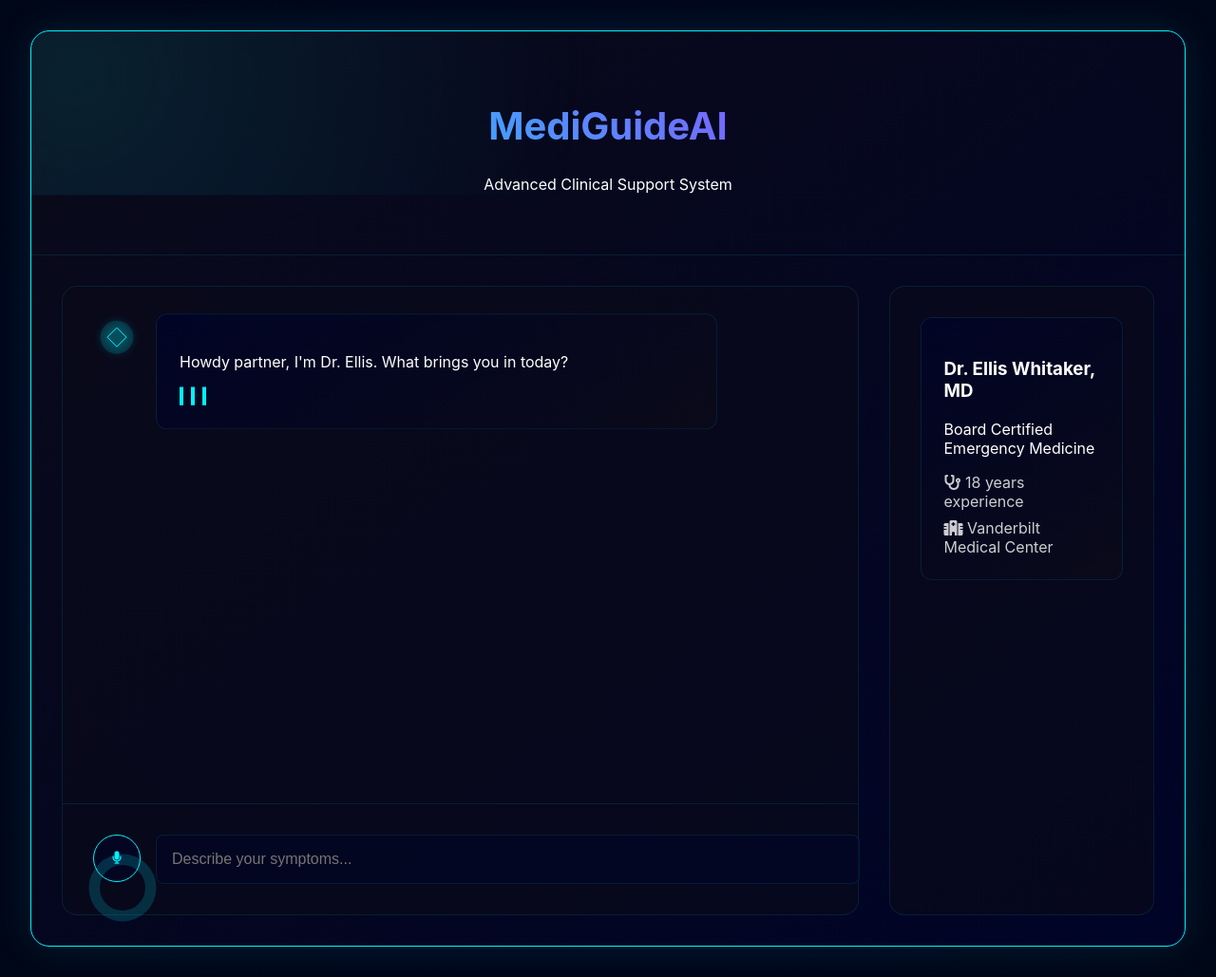
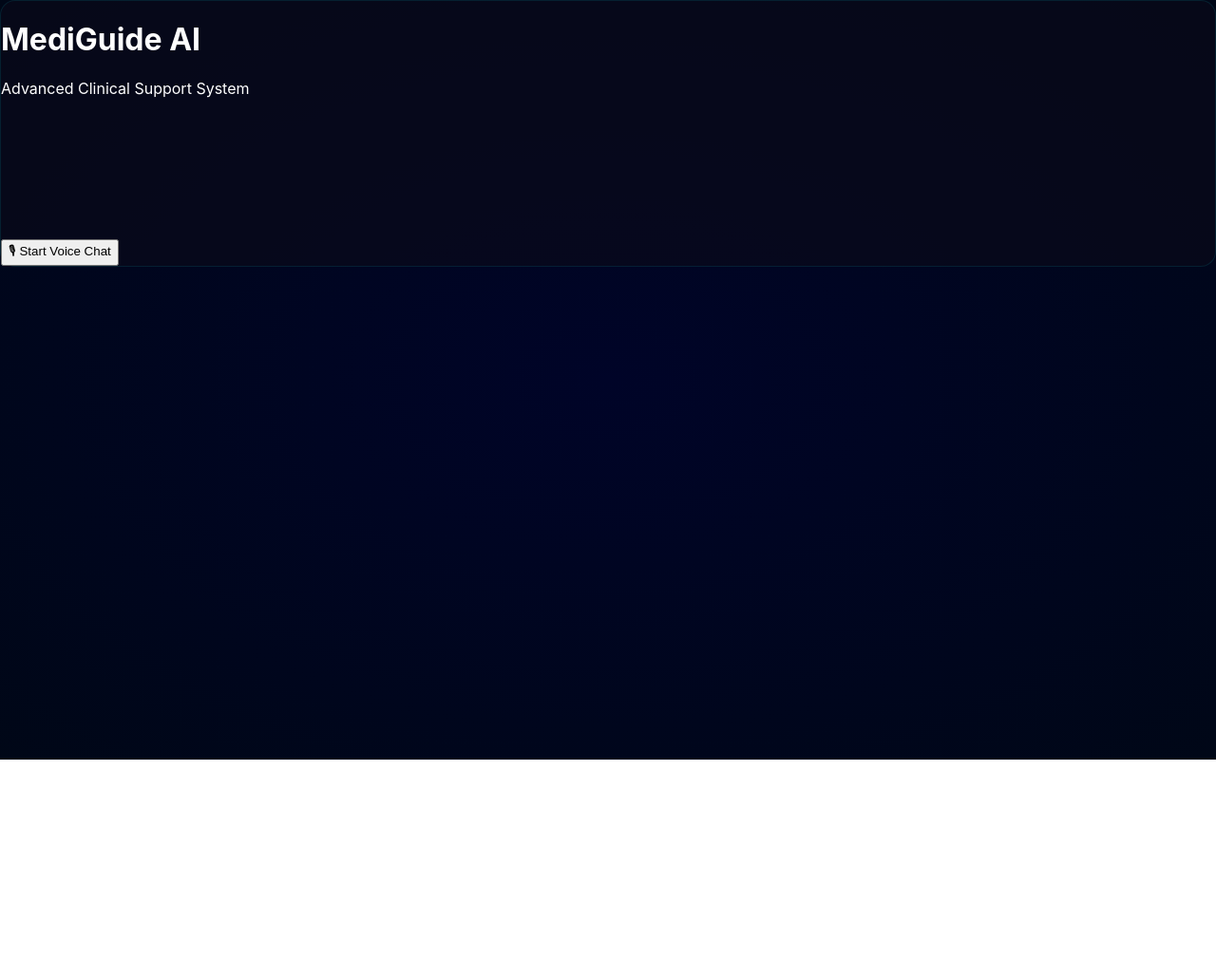
Before and after one commit to s90xt/2025HACKATHON, a plain HTML site: page index.html in a window 1280 px wide. Shown: the whole page at 95% size. After the commit the page ends 800 px from the top, so only its background shows below. Drawn offline with Linux system fonts and the light colour scheme.

Commit message:
Update index.html

```diff
--- a/index.html
+++ b/index.html
@@ -1,65 +1,23 @@
-<!-- index.html -->
 <!DOCTYPE html>
 <html lang="en">
 <head>
     <meta charset="UTF-8">
     <meta name="viewport" content="width=device-width, initial-scale=1.0">
-    <title>MediGuide AI</title>
-    <link rel="stylesheet" href="https://cdnjs.cloudflare.com/ajax/libs/font-awesome/6.0.0/css/all.min.css">
+    <title>MediGuide AI - Voice Assistant</title>
     <link rel="stylesheet" href="style.css">
 </head>
 <body>
-    <div class="cyber-glass-container">
-        <div class="holographic-header">
-            <div class="neon-pulse"></div>
-            <h1 class="gradient-text">MediGuide<span>AI</span></h1>
-            <p>Advanced Clinical Support System</p>
+    <div class="chat-container">
+        <h1 class="title">MediGuide<span> AI</span></h1>
+        <p class="subtitle">Advanced Clinical Support System</p>
+
+        <div class="chat-box" id="chatBox">
+            <div class="chat-messages" id="chatMessages"></div>
         </div>
 
-        <div class="bento-grid">
-            <div class="chat-container">
-                <div class="message-stream">
-                    <div class="bot-message floating">
-                        <div class="avatar-pulse">
-                            <div class="neon-dot"></div>
-                            <svg class="neuro-avatar" viewBox="0 0 100 100">
-                                <path d="M50 15A35 35 0 1 0 50 85A35 35 0 1 0 50 15Z" fill="#00f3ff20"/>
-                                <path d="M50 30L70 50L50 70L30 50Z" fill="none" stroke="#00f3ff" stroke-width="2"/>
-                            </svg>
-                        </div>
-                        <div class="message-content">
-                            <p>Howdy partner, I'm Dr. Ellis. What brings you in today?</p>
-                            <div class="response-loader">
-                                <div class="wave"></div>
-                                <div class="wave"></div>
-                                <div class="wave"></div>
-                            </div>
-                        </div>
-                    </div>
-                </div>
-
-                <div class="input-hud">
-                    <button class="cyber-button voice-toggle">
-                        <i class="fas fa-microphone"></i>
-                        <div class="sonar-wave"></div>
-                    </button>
-                    <div class="neu-input">
-                        <input type="text" placeholder="Describe your symptoms...">
-                        <div class="input-glow"></div>
-                    </div>
-                </div>
-            </div>
-
-            <div class="info-panel">
-                <div class="bio-card">
-                    <h3>Dr. Ellis Whitaker, MD</h3>
-                    <p>Board Certified Emergency Medicine</p>
-                    <div class="credentials">
-                        <span><i class="fas fa-stethoscope"></i> 18 years experience</span>
-                        <span><i class="fas fa-hospital"></i> Vanderbilt Medical Center</span>
-                    </div>
-                </div>
-            </div>
+        <div class="controls">
+            <button id="voiceButton" class="voice-btn">🎙 Start Voice Chat</button>
+            <canvas id="waveVisualizer"></canvas>
         </div>
     </div>
 
```
